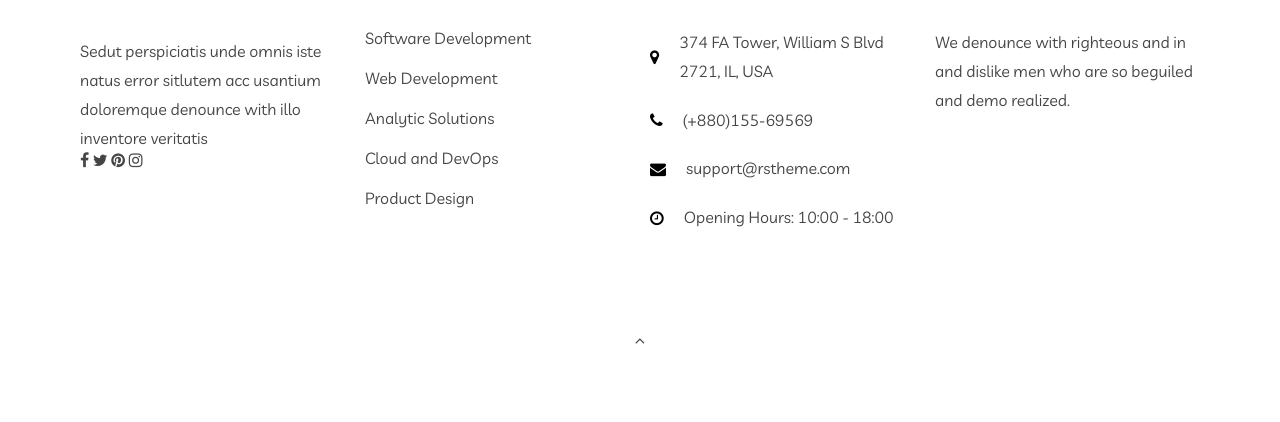
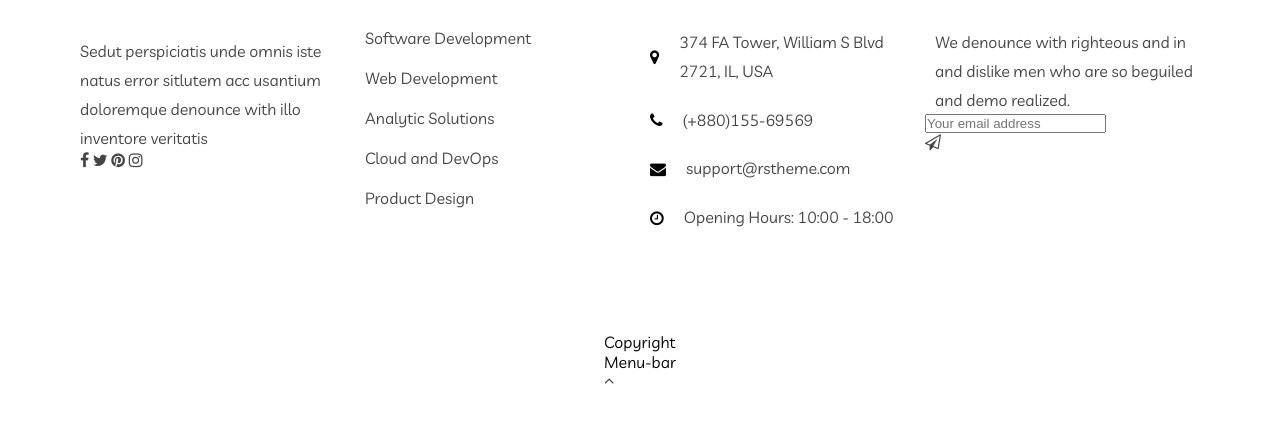
Before and after one commit to front-end-by-rimantas/32-grupe-portfolio-braintech, a website: page index.html in a window 1280 px wide. Shown: the part 1071-1493 px from the top of the page. Drawn offline with Linux system fonts and the light colour scheme.

Commit message:
needs a lot of style

```diff
--- a/css/pages/home.css
+++ b/css/pages/home.css
@@ -107,12 +107,16 @@ footer .inline {
   align-items: center;
 }
 
+
 footer a {
   text-decoration: none;
   color: var(--font-color);
 }
 
+.subscribe {
 
+
+}
 
 
 
--- a/index.html
+++ b/index.html
@@ -189,10 +189,25 @@
                 <h3>Newsletter</h3>
                 <p>We denounce with righteous and in and dislike men who are so beguiled and demo realized.</p>
             </div>
-
+            <div class="subscribe">
+                <label for="email"></label>
+                <input type="email" placeholder="Your email address" required  autocomplete="email">
+            </div>
+            <div>
+                <a class="fa fa-paper-plane-o" href=""></a>
+            </div>
+        </div>
+        <div class="footer-bot">
+            <div class="row">
+                <div>Copyright</div>
+                <div>Menu-bar</div>
+                <div>
+                <a href="#" class="fa fa-angle-up back-to-top"></a>
+                </div>
+            </div>
         </div>
 
-        <a href="#" class="fa fa-angle-up back-to-top"></a>
+
 
     </footer>
     <!-- footer end -->
```
